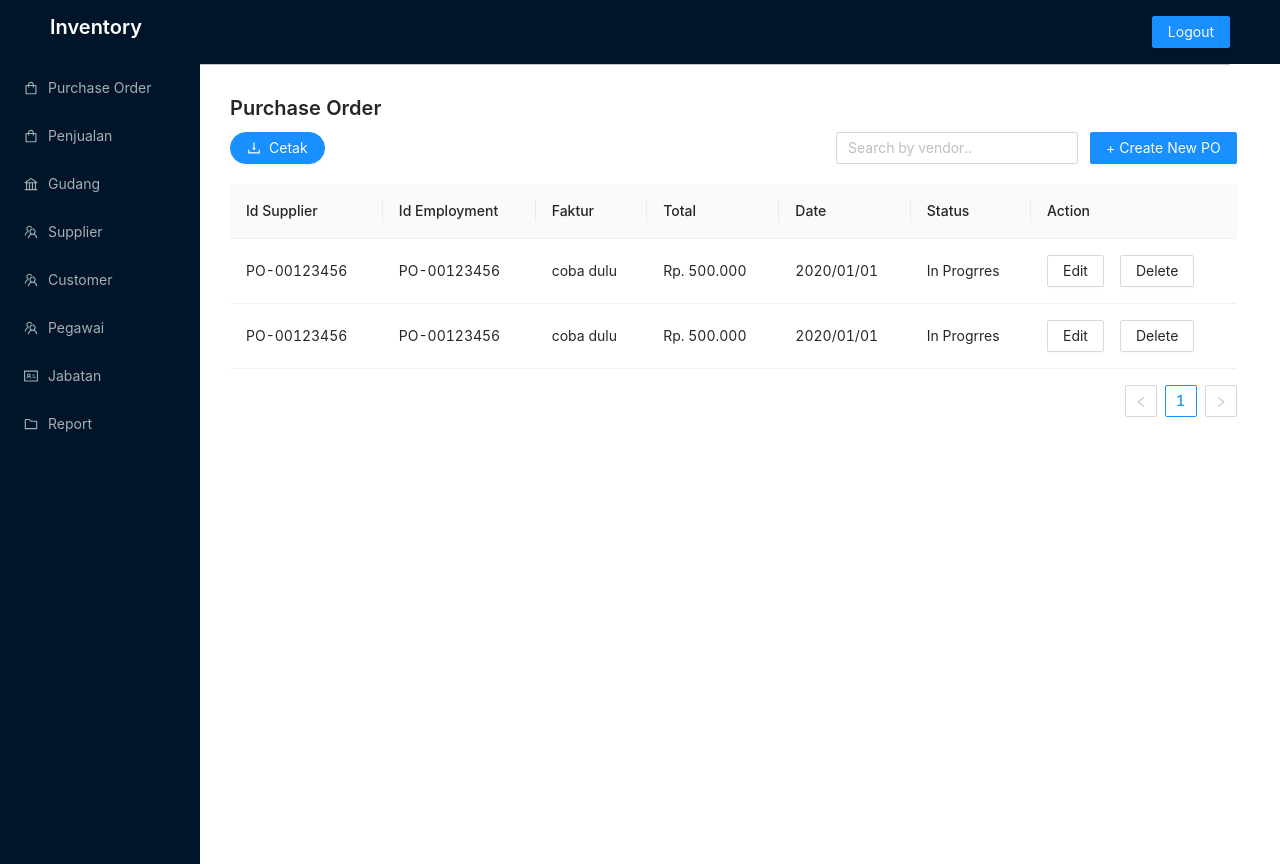
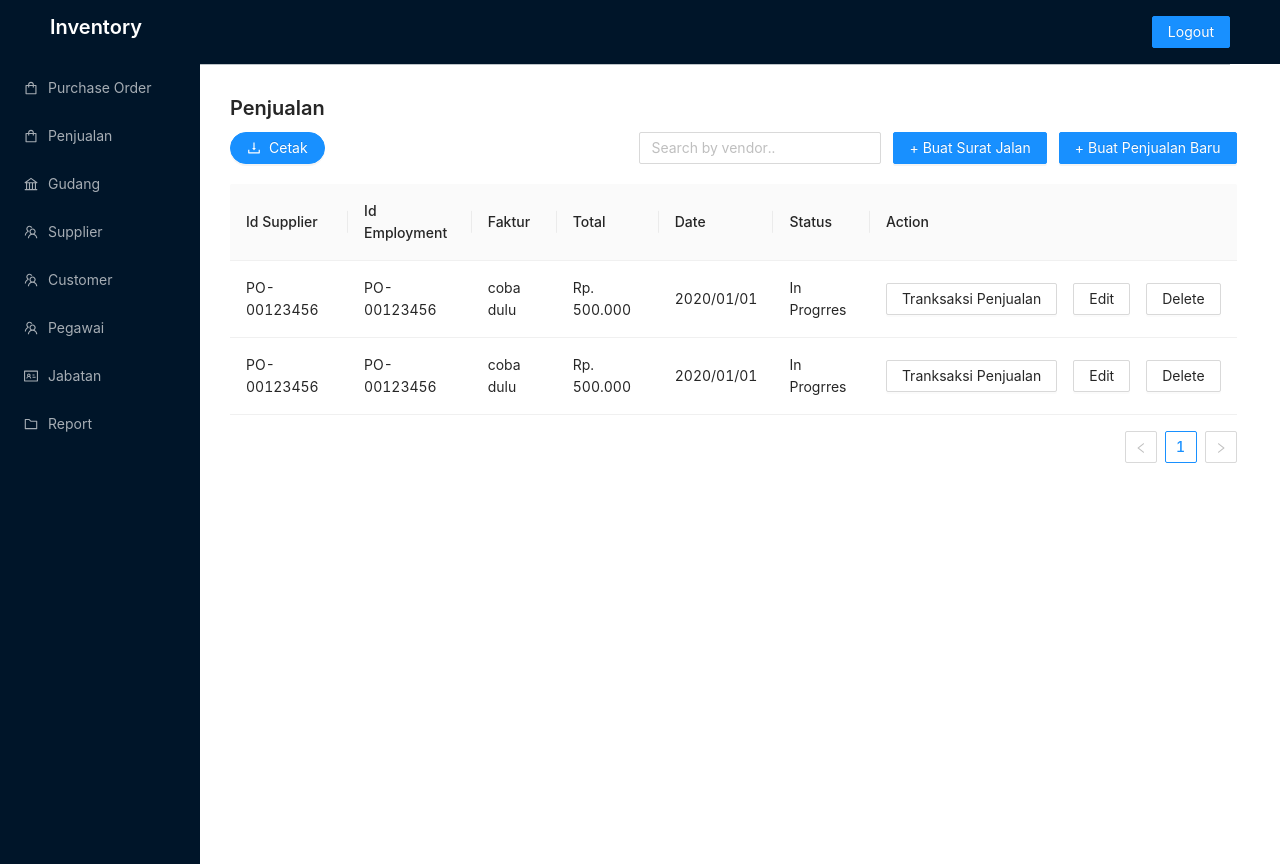
Before and after one commit to itcybercommunity/Frontend-Inventory, a React (Create React App) app: page /jual in a window 1280 px wide. Before the commit this address led to /po. Built offline with nearby package versions, Linux system fonts and the light colour scheme.

Commit message:
chore(penjualan): implement ui component penjualan

```diff
--- a/src/pages/LoggedInPage.js
+++ b/src/pages/LoggedInPage.js
@@ -14,7 +14,9 @@ import {
   PO,
   Supplier,
   Login,
-  Pegawai
+  Pegawai,
+  Penjualan,
+  TranksaksiPenjualan
 } from "../pages";
 import { Row, Col } from "antd";
 const LoggedInPage = () => {
@@ -33,6 +35,8 @@ const LoggedInPage = () => {
             <Route exact path="/jabatan" component={Jabatan} />
             <Route exact path="/po" component={PO} />
             <Route exact path="/supplier" component={Supplier} />
+            <Route exact path="/jual" component={Penjualan} />
+            <Route exact path="/jual/transaksi" component={TranksaksiPenjualan} />
             <Redirect to="/po" />
           </Switch>
         </Col>
--- /dev/null
+++ b/src/pages/Penjualan/index.js
@@ -0,0 +1,130 @@
+import React from "react";
+import {
+  Table,
+  Row,
+  Col,
+  Button,
+  Input,
+  Modal,
+  Space,
+  DatePicker,
+  Typography,
+} from "antd";
+import { DownloadOutlined } from "@ant-design/icons";
+const { Column } = Table;
+const Penjualan = () => {
+  const [visible, setVisible] = React.useState(false);
+  const data = [];
+  data.push(
+    {
+      id_supplier: "PO-00123456",
+      id_employment: "PO-00123456",
+      faktur: "coba dulu",
+      date: "2020/01/01",
+      total: "PO-00123456",
+      status: "In Progrres",
+      total: "Rp. 500.000",
+    },
+    {
+      id_supplier: "PO-00123456",
+      id_employment: "PO-00123456",
+      faktur: "coba dulu",
+      date: "2020/01/01",
+      total: "PO-00123456",
+      status: "In Progrres",
+      total: "Rp. 500.000",
+    }
+  );
+  const handleModal = React.useCallback(() => {
+    setVisible((item) => !item);
+  }, []);
+  const handleOk = (e) => {
+    console.log(e);
+    setVisible(false);
+  };
+  const handleCancel = (e) => {
+    console.log(e);
+    setVisible(false);
+  };
+  function onChange(date, dateString) {
+    console.log(date, dateString);
+  }
+  return (
+    <div style={{ margin: "30px", color: '#fff' }}>
+      <Typography.Title level={4}>Penjualan</Typography.Title>
+      <Row
+        align="middle"
+        justify="space-between"
+        style={{ marginBottom: "20px" }}
+      >
+        <Col>
+          <Button type="primary" shape="round" icon={<DownloadOutlined />}>
+            Cetak
+          </Button>
+        </Col>
+        <Col>
+          <Row gutter={12}>
+            <Col>
+              <Input placeholder="Search by vendor.." />
+            </Col>
+            <Col>
+              <Button type="primary" onClick={handleModal}>
+                + Buat Surat Jalan
+              </Button>
+            </Col>
+            <Col>
+              <Button type="primary" onClick={handleModal}>
+                + Buat Penjualan Baru
+              </Button>
+            </Col>
+            <Modal
+              title="Buat Penjualan Baru"
+              visible={visible}
+              onOk={handleOk}
+              onCancel={handleCancel}
+            >
+              <DatePicker onChange={onChange} style={{ width: "100%" }} />{" "}
+              <br /> <br />
+              <Input placeholder="Input Id Supplier" /> <br /> <br />
+              <Input placeholder="Input Id Employment" /> <br /> <br />
+              <Input placeholder="Input Faktur" /> <br /> <br />
+              <Input placeholder="Input Total" /> <br /> <br />
+              <DatePicker
+                onChange={onChange}
+                style={{ width: "100%" }}
+                placeholder="Select Date"
+              />{" "}
+              <br /> <br />
+              <Input placeholder="Input Status" /> <br /> <br />
+            </Modal>
+          </Row>
+        </Col>
+      </Row>
+      <Table dataSource={data}>
+        <Column title="Id Supplier" dataIndex="id_supplier" key="id_supplier" />
+        <Column
+          title="Id Employment"
+          dataIndex="id_employment"
+          key="id_employment"
+        />
+        <Column title="Faktur" dataIndex="faktur" key="faktur" />
+        <Column title="Total" dataIndex="total" key="total" />
+        <Column title="Date" dataIndex="date" key="date" />
+        <Column title="Status" dataIndex="status" key="status" />
+        <Column
+          title="Action"
+          key="action"
+          render={() => (
+            <Space size="middle">
+              <Button type="button">Tranksaksi Penjualan</Button>
+              <Button type="button">Edit</Button>
+              <Button type="button">Delete</Button>
+            </Space>
+          )}
+        />
+      </Table>
+    </div>
+  );
+};
+
+export default Penjualan;
--- a/src/pages/Sidebar/index.js
+++ b/src/pages/Sidebar/index.js
@@ -13,7 +13,7 @@ const { Sider, Content } = Layout;
 const Sidebar = ({ menu }) => {
   return (
     <>
-      <Sider theme="dark" style={{ height: "100vh" }}>
+      <Sider theme="dark" style={{ height: "100vh"}}>
         <Menu theme="dark" mode="inline" defaultSelectedKeys={["1"]}>
           {/* <Menu.Item key="1" icon={<HomeOutlined />}>
           <Link to="/dashboard">Dashboard</Link>
@@ -22,8 +22,11 @@ const Sidebar = ({ menu }) => {
             <Link to="/po">Purchase Order</Link>
           </Menu.Item>
           <Menu.Item key="3" icon={<ShoppingOutlined />}>
-            Penjualan
+            <Link to="/jual">Penjualan</Link>
           </Menu.Item>
+          {/* <Menu.Item key="3" icon={<ShoppingOutlined />}>
+            <Link to="/jual/transaksi">Transaksi Penjualan</Link>
+          </Menu.Item> */}
           <Menu.Item key="4" icon={<BankOutlined />}>
             Gudang
           </Menu.Item>
--- a/src/pages/index.js
+++ b/src/pages/index.js
@@ -7,6 +7,8 @@ import PO from "./PurchaseOrder";
 import Supplier from "./Supplier";
 import LoggedInPage from "./LoggedInPage";
 import Pegawai from "./Pegawai";
+import Penjualan from "./Penjualan";
+import TranksaksiPenjualan from "./Penjualan/TranksaksiPenjualan"
 
 export {
   Sidebar,
@@ -17,5 +19,7 @@ export {
   PO,
   Supplier,
   LoggedInPage,
-  Pegawai
+  Pegawai,
+  Penjualan,
+  TranksaksiPenjualan
 };
```
Also changed, not shown: src/pages/Penjualan/TranksaksiPenjualan.js (added).
